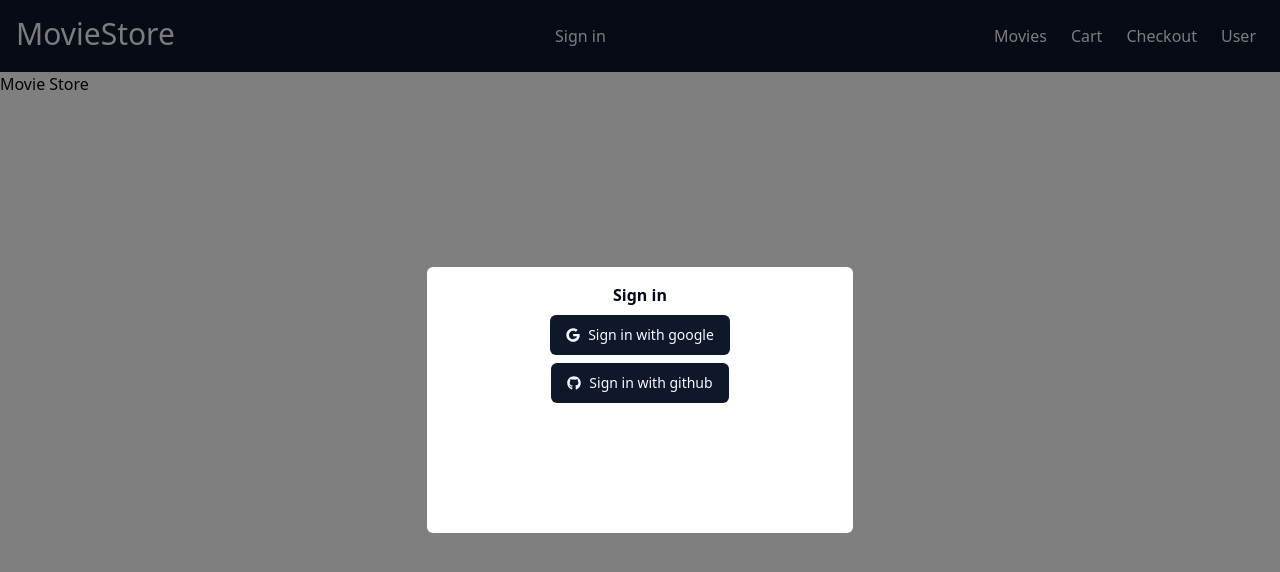
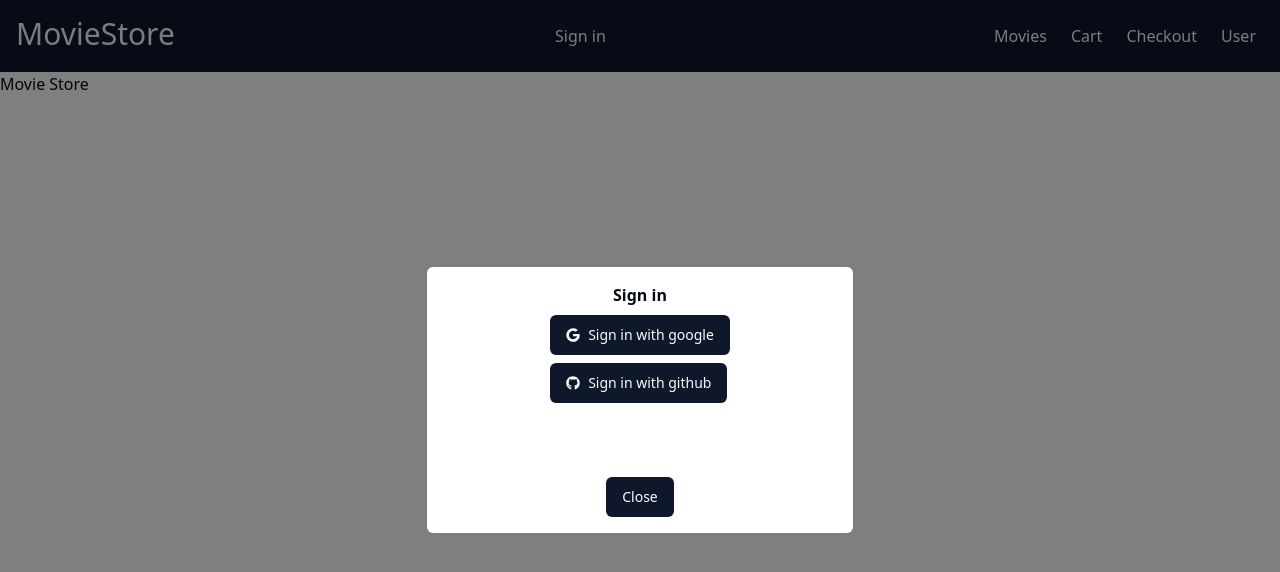
Before and after one commit to Gr-24-07/movie-shop, a Next.js app: page / in a window 1280 px wide. Both pictures are taken after a click on the button "Sign in". Shown: the top 572 px of the page. Built offline with nearby package versions, Linux system fonts and the light colour scheme; no server answers.

Commit message:
added close button

```diff
--- a/app/components/sign-in-modal-trigger.tsx
+++ b/app/components/sign-in-modal-trigger.tsx
@@ -5,6 +5,11 @@ import SignInModal from "./sign-in-modal";
 
 export default function SignInModalTrigger() {
     const [showModal, setShowModal] = useState(false);
+
+    function handleClose() {
+        setShowModal(false);
+    }
+
     return (
         <>
             <button
@@ -14,7 +19,7 @@ export default function SignInModalTrigger() {
             >
                 Sign in
             </button>
-            {showModal && <SignInModal />}
+            {showModal && <SignInModal handleClose={handleClose} />}
         </>
     );
 }
--- a/app/components/sign-in-modal.tsx
+++ b/app/components/sign-in-modal.tsx
@@ -1,17 +1,25 @@
 import { createPortal } from "react-dom";
 import SignIn from "./sign-in";
 import { FaGoogle, FaGithub } from "react-icons/fa";
+import { Button } from "@/components/ui/button";
 
-export default function SignInModal() {
+export default function SignInModal({
+    handleClose,
+}: {
+    handleClose: () => void;
+}) {
     return createPortal(
         <div
             className="bg-black bg-opacity-50 w-full h-full absolute top-0 left-0
         flex justify-center items-center"
         >
-            <div className="bg-white p-4 h-1/3 w-2/6 rounded-md flex flex-col items-center gap-2">
-                <h1 className="font-bold text-center">Sign in</h1>
-                <SignIn provider="google" Icon={FaGoogle}></SignIn>
-                <SignIn provider="github" Icon={FaGithub}></SignIn>
+            <div className="bg-white p-4 h-1/3 w-2/6 rounded-md flex flex-col justify-between items-center gap-2">
+                <div className="flex flex-col gap-2">
+                    <h1 className="font-bold text-center">Sign in</h1>
+                    <SignIn provider="google" Icon={FaGoogle}></SignIn>
+                    <SignIn provider="github" Icon={FaGithub}></SignIn>
+                </div>
+                <Button onClick={handleClose}>Close</Button>
             </div>
         </div>,
         document.body
```
